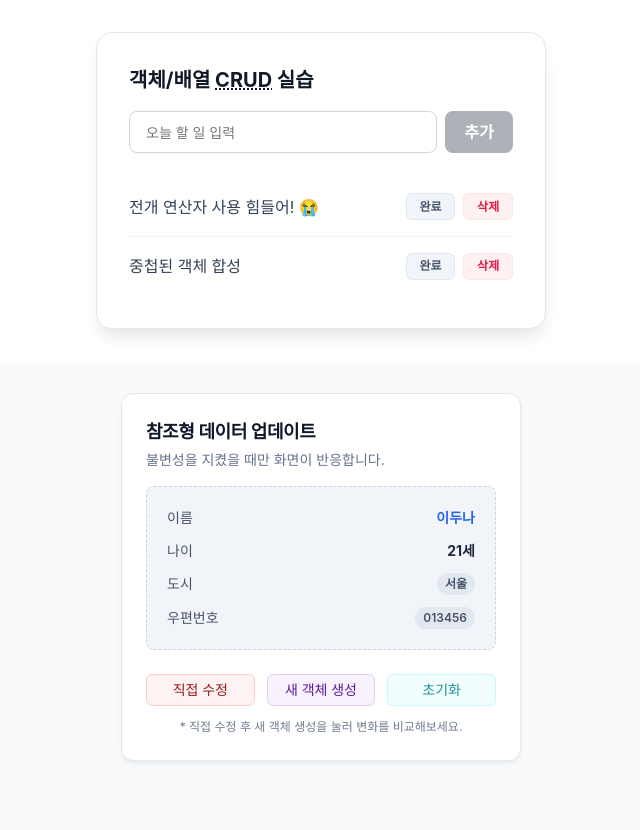
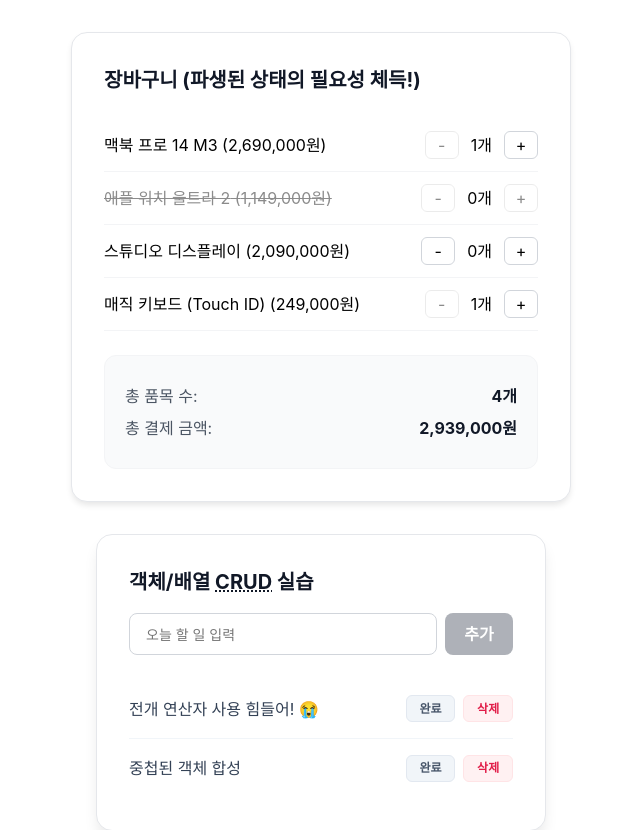
Before and after one commit to songha-5/learn-react, a React (Vite) app in the folder 07-복잡한-상태-Immer/: page / in a window 1280 px wide. Shown: the top 830 px of the page, without its empty margins (319-959 px from the left). Built offline with nearby package versions, Linux system fonts and the light colour scheme.

Commit message:
학습: useImmer 적용 / 파생된상태 활용 / 불필요한 useEffect 걷어내기

```diff
--- a/07-복잡한-상태-Immer/src/app/index.tsx
+++ b/07-복잡한-상태-Immer/src/app/index.tsx
@@ -1,9 +1,10 @@
-import { ReferenceCheck, TodosCRUD } from '@/components'
+import { DerivedState, ReferenceCheck, TodosCRUD } from '@/components'
 import S from './style.module.css'
 
 export default function App() {
   return (
     <div className={S.container}>
+      <DerivedState />
       <TodosCRUD />
       <ReferenceCheck />
     </div>
--- a/07-복잡한-상태-Immer/src/components/DerivedState/DerivedState.tsx
+++ b/07-복잡한-상태-Immer/src/components/DerivedState/DerivedState.tsx
@@ -1,57 +1,51 @@
 /* eslint-disable react-hooks/set-state-in-effect */
 
+import { useImmer } from 'use-immer'
 import { useEffect, useState } from 'react'
 import { INITIAL_PRODUCTS } from './data/products'
 import S from './DerivedState.module.css'
 
 export default function DerivedState() {
   // Immer 라이브러리를 사용해 상태를 관리해보세요.
-  const [products, setProducts] = useState(INITIAL_PRODUCTS)
+  const [products, setProducts] = useImmer(INITIAL_PRODUCTS)
 
   // 총 상품 가격 상태 ------------------------------------------------------
 
-  const [totalPrice, setTotalPrice] = useState(() => {
-    const totalPrice = products.reduce(
-      (sum, { price, quantity }) => sum + price * quantity,
-      0,
-    )
+  /**
+ * -------------------------------------------------
+ * 상태(State)인지 아닌지 판단하는 3단계 질문
+ * -------------------------------------------------
+ * 1. 부모로부터 Props로 전달되는 데이터인가요?
+ * 2. 시간이 지나도 변경되지 않는 데이터인가요?
+ * 3. 다른 State나 Prop으로 계산 가능한가요?
+ *
+ *    그렇다면 관리할 상태(State)가 아닙니다.
+ */
 
-    return totalPrice
-  })
-
-  useEffect(() => {
-    const nextTotalPrice = products.reduce(
-      (total, product) => total + product.price * product.quantity,
-      0,
-    )
-
-    // ⚠️ 잠깐!
-    // 특정 상품의 수량이 3개를 넘어가면 특별 할인이 적용될 예정이라
-    // 아직 로직이 확정 안 됐으니 업데이트를 잠시 막아두자! 라고
-    // 잘못 판단(실수)할 경우 작동에 문제가 발생할 수 있어요.
-    const [macbook] = products
-    if (macbook && macbook.quantity <= 3) {
-      setTotalPrice(nextTotalPrice)
-    }
-  }, [products])
+  // useEffect로 불필요하게 중복 실행되는 코드를
+  // 분리함 ( 두번 렌더링 되고있었고 오류 야기 )
+  const totalPrice = products.reduce(
+    (total, product) => total + product.price * product.quantity,
+    0,
+  )
 
   // 총 개수 상태 ----------------------------------------------------------
 
-  const [totalCount, setTotalCount] = useState(() => products.length)
-
-  useEffect(() => {
-    // ⚠️ 잠깐!
-    // 상품(product)의 '수량'이 변경된 것이지, '품목 개수'가 변경된 게 아닌데도
-    // 매번 이펙트 함수가 실행되고 setTotalCount(리렌더링 유발)를 호출하고 있습니다.
-    // 이는 명백한 자원 낭비 아닐까요?
-    const totalCount = products.length
-    setTotalCount(totalCount)
-  }, [products])
+  // useEffect로 불필요하게 중복 실행되는 코드를
+  // 분리함 ( 두번 렌더링 되고있었고 오류 야기 )
+  const totalCount = products.length
 
   // 수량 업데이트 함수 ------------------------------------------------------
 
   const updateQuantity = (id: string, delta: number) => {
-    const nextProducts = products.map((product) => {
+    setProducts((draft) => {
+      const product = draft.find(item => item.id === id)
+      if(product) {
+        if (!product.options.inStock) return
+        product.quantity = Math.max(1, product.quantity + delta)
+      }
+    })
+    /* const nextProducts = products.map((product) => {
       if (product.id !== id || !product.options.inStock) return product
 
       const nextProduct = {
@@ -62,7 +56,7 @@ export default function DerivedState() {
       return nextProduct
     })
 
-    setProducts(nextProducts)
+    setProducts(nextProducts) */
   }
 
   return (
@@ -73,6 +67,7 @@ export default function DerivedState() {
         {products.map((product) => {
           const { id, name, price, options, quantity } = product
           const hasInStock = options.inStock
+          const isDisabled = quantity === 1
           const currency = price.toLocaleString()
 
           const productLabel = `${name} 재고 ${hasInStock ? '있음' : '없음'} (${currency}원)`
@@ -91,7 +86,7 @@ export default function DerivedState() {
                   type="button"
                   className={S.button}
                   onClick={() => updateQuantity(id, -1)}
-                  aria-disabled={!hasInStock}
+                  aria-disabled={!hasInStock || isDisabled}
                   aria-label={`${name} 수량 감소`}
                 >
                   -
```
